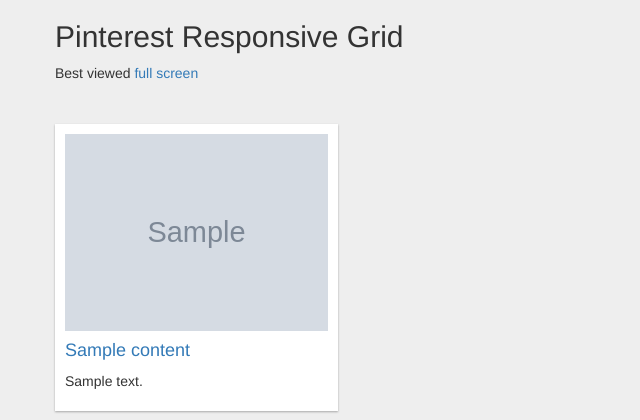
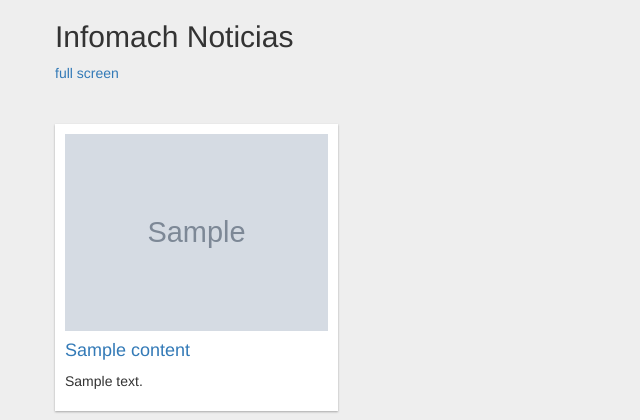
Before and after one commit to jrealpe/InfoMach-Backend, a Django app: template web/templates/web/content.html in a window 1280 px wide. Shown: the top 420 px of the page, without its empty margins (0-640 px from the left). Run offline with Django 3.2, Linux system fonts and the light colour scheme; the template is opened without the code that fills it: values that come from a table or form of the project are taken from there, others are empty; tables that the repository leaves empty hold one stand-in row (values such as "Sample post"); grey boxes marked "Sample" are stand-in pictures; some libraries are stand-ins or nearby versions.

Commit message:
changes in content

```diff
--- a/web/templates/web/content.html
+++ b/web/templates/web/content.html
@@ -4,7 +4,7 @@
 <head>
     <meta charset="utf-8">
     <!-- This file has been downloaded from Bootsnipp.com. Enjoy! -->
-    <title>Pinterest-like Responsive Grid - Bootsnipp.com</title>
+    <title>INFOMACH</title>
         <meta name="viewport" content="width=device-width, initial-scale=1">
     <link href="http://maxcdn.bootstrapcdn.com/bootstrap/3.3.0/css/bootstrap.min.css" rel="stylesheet">
     <style type="text/css">
@@ -59,9 +59,9 @@ stylize any heading tags withing white-panel below
 <body>
 <div class="container">
   <div class="row">
-    <h2>Pinterest Responsive Grid</h2>
+    <h2>Infomach Noticias</h2>
 
-    <p>Best viewed <a href="http://bootsnipp.com/iframe/Zkk0O" target="_blank">full screen</a>
+    <p><a href="http://bootsnipp.com/iframe/Zkk0O" target="_blank">full screen</a>
     </p>
     <hr>
     <section id="pinBoot">
```
